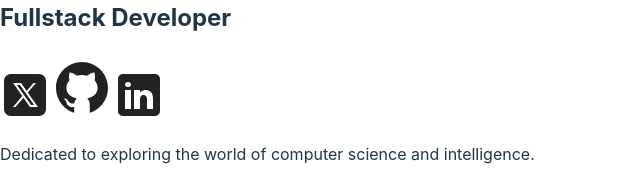
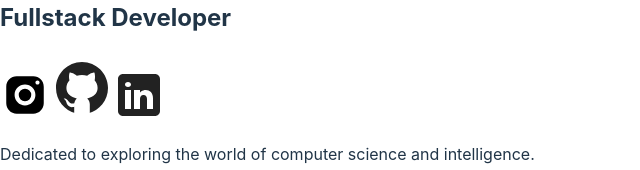
Before and after one commit to Wilsdawg1212/personal_website, a React (Vite) app: page / in a window 1280 px wide. Shown: the part 540-710 px from the top of the page, without its empty margins (0-640 px from the left). Built offline with nearby package versions, Linux system fonts and the light colour scheme.

Commit message:
Progress

```diff
--- a/src/sections/Hero/Hero.jsx
+++ b/src/sections/Hero/Hero.jsx
@@ -1,7 +1,7 @@
 import styles from "./HeroStyle.module.css";
 import heroImg from "../../assets/hero-img.png";
 import themeIcon from "../../assets/sun.svg";
-import twitterIcon from "../../assets/twitter-light.svg";
+import instagramIcon from "../../assets/instagram-light.svg";
 import githubIcon from "../../assets/github-light.svg";
 import linkedinIcon from "../../assets/linkedin-light.svg";
 import CV from "../../assets/cv.pdf";
@@ -30,7 +30,7 @@ function Hero() {
         <h2>Fullstack Developer</h2>
         <span>
           <a href="https://instagram.com/wilson_ide" target="_blank">
-            <img src={twitterIcon} alt="Instagram Icon" />
+            <img src={instagramIcon} alt="Instagram Icon" />
           </a>
           <a href="https://github.com/Wilsdawg1212" target="_blank">
             <img src={githubIcon} alt="Github Icon" />
```
Also changed, not shown: src/assets/instagram-light.svg (added).
